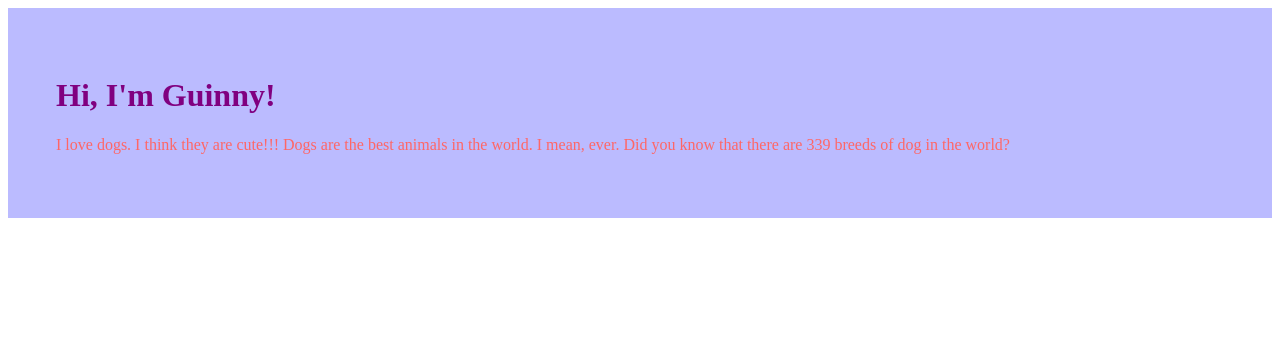
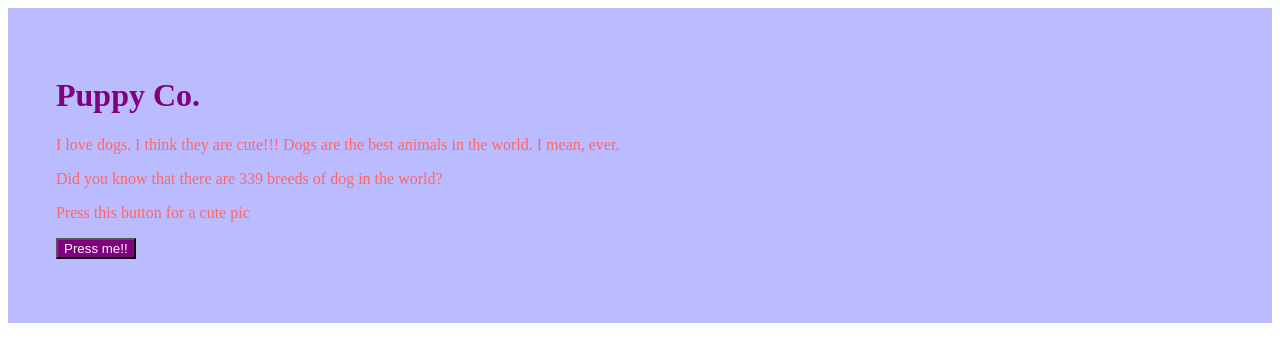
Before and after one commit to thatismatt/thatismatt.github.io, a plain HTML site: page guinny.html in a window 1280 px wide. Drawn offline with Linux system fonts and the light colour scheme.

Commit message:
Guinny's page is Puppy Co.

```diff
--- a/guinny.html
+++ b/guinny.html
@@ -1,5 +1,8 @@
 <html>
   <head>
+    <title>
+      Puppies Co.
+    </title>
     <style>
       #main {
         padding: 3em;
@@ -11,14 +14,44 @@
       p {
         color: #f66;
       }
+      button {
+        background: purple;
+        color: white;
+      }
+      #puppy {
+        display: none;
+      }
     </style>
   </head>
   <body>
     <div id="main">
-    <h1>Hi, I'm Guinny!</h1>
-    <p>
-      I love dogs. I think they are cute!!! Dogs are the best animals in the world. I mean, ever. Did you know that there are 339 breeds of dog in the world?
-    </p>
+      <h1>Puppy Co.</h1>
+      <p>
+        I love dogs. I think they are cute!!! Dogs are the best animals in the world. I mean, ever.
+      </p>
+      <p>
+        Did you know that there are 339 breeds of dog in the world?
+      </p>
+      <p class="button-press">
+        Press this button for a cute pic
+      </p>
+      <p class="button-press">
+        <button>Press me!!</button>
+      </p>
+      <p id="puppy">
+        <img src="pics/puppy-01.png"/>
+      </p>
     </div>
+    <script type="text/javascript">
+      alert("This page is for members of the Lee and O'Brien family only!!");
+      var dogButton = document.getElementsByTagName("button")[0];
+      var dogImage = document.getElementById("puppy");
+      var buttonPress = document.getElementsByClassName("button-press");
+      dogButton.onclick = () => {
+        dogImage.style.display = "block";
+        buttonPress[0].remove();
+        buttonPress[0].remove();
+      };
+    </script>
   </body>
 </html>
```
Also changed, not shown: pics/puppy-01.png (added).
